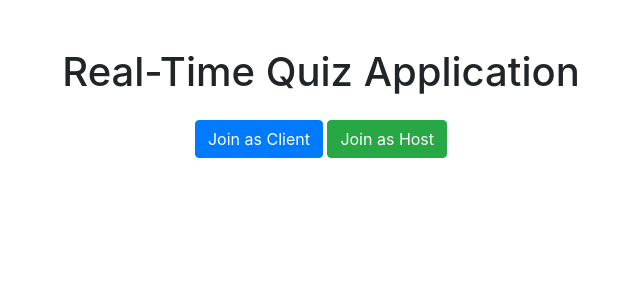
After one commit to ruslanmv/Real-Time-Quiz-Application, a Flask app: template templates/index.html in a window 1280 px wide. The commit adds this page. Shown: the top 300 px of the page, without its empty margins (319-959 px from the left). Run offline with Flask 3, Linux system fonts and the light colour scheme; the template is opened without the code that fills it, so the values that code supplies are empty; some libraries are stand-ins or nearby versions.

Commit message:
First commit

```diff
--- a/app.py
+++ b/app.py
@@ -19,7 +19,7 @@ participants = {}
 
 @app.route('/')
 def index():
-    return "Welcome to the Quiz App"
+    return render_template('index.html')
 
 @app.route('/client')
 def client():
--- a/static/script.js
+++ b/static/script.js
@@ -9,6 +9,7 @@ function joinQuiz() {
     document.getElementById('logged-user').textContent = username;
     document.getElementById('quiz-content').style.display = 'block';
     document.getElementById('waiting-message').style.display = 'block';
+    document.getElementById('join-title').style.display = 'none';
 }
 
 socket.on('update_participants', (data) => {
--- a/templates/client.html
+++ b/templates/client.html
@@ -8,7 +8,7 @@
 </head>
 <body>
     <div class="container">
-        <h2>Join the Quiz</h2>
+        <h2 id="join-title">Join the Quiz</h2>
         <input type="text" id="username" placeholder="Enter your name" class="form-control">
         <button onclick="joinQuiz()" class="btn btn-primary mt-2">Join</button>
         <div id="quiz-content" style="display: none;">
--- /dev/null
+++ b/templates/index.html
@@ -0,0 +1,16 @@
+<!DOCTYPE html>
+<html lang="en">
+<head>
+    <meta charset="UTF-8">
+    <meta name="viewport" content="width=device-width, initial-scale=1.0">
+    <title>Quiz Application</title>
+    <link href="https://stackpath.bootstrapcdn.com/bootstrap/4.5.2/css/bootstrap.min.css" rel="stylesheet">
+</head>
+<body>
+    <div class="container text-center">
+        <h1 class="mt-5">Real-Time Quiz Application</h1>
+        <button onclick="window.location.href='/client'" class="btn btn-primary mt-3">Join as Client</button>
+        <button onclick="window.location.href='/host'" class="btn btn-success mt-3">Join as Host</button>
+    </div>
+</body>
+</html>
```
